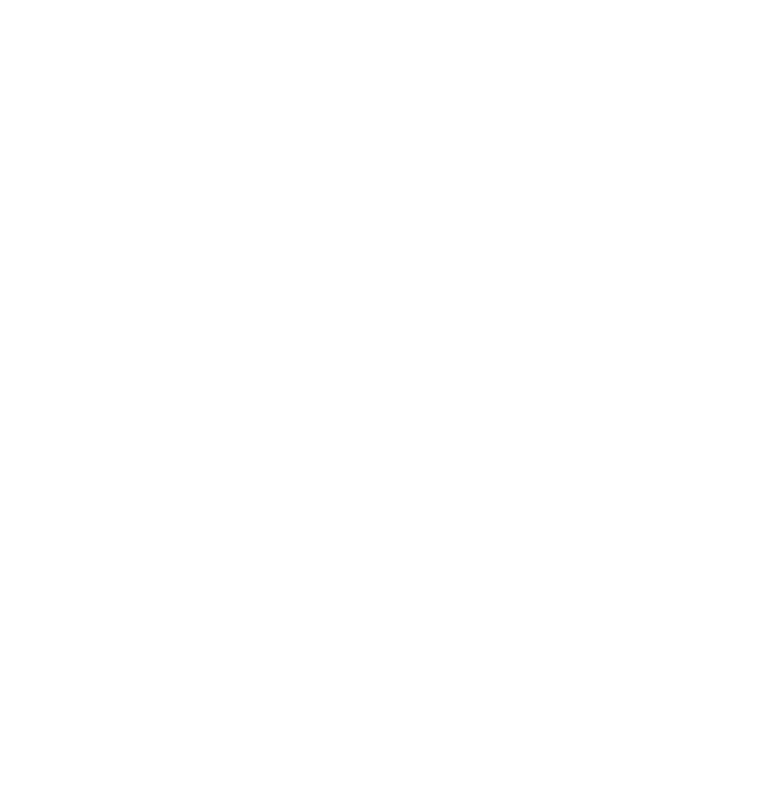
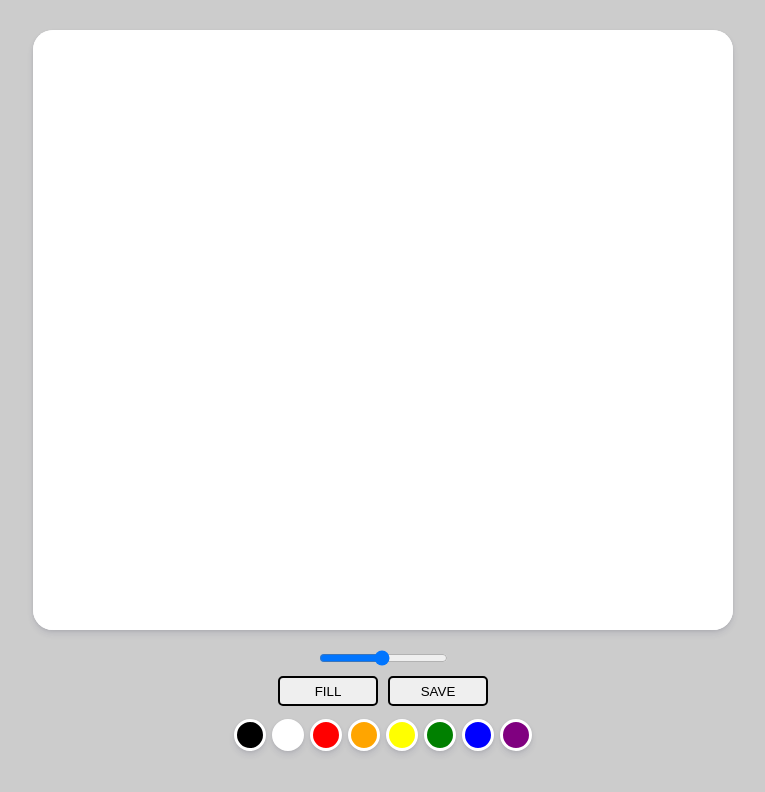
Before and after one commit to kimhy94128/PainJS, a plain HTML site: page index.html in a window 1280 px wide. Shown: the whole page, without its empty margins (257-1022 px from the left). Drawn offline with Linux system fonts and the light colour scheme.

Commit message:
paint js

```diff
--- /dev/null
+++ b/css/style.css
@@ -0,0 +1,55 @@
+/* 리셋 */
+* {
+  margin: 0;
+  padding: 0;
+  list-style: none;
+}
+
+body {
+  background-color: #ccc;
+  padding: 30px;
+  align-items: center;
+  display: flex;
+  flex-direction: column;
+}
+
+.canvas {
+  width: 700px;
+  height: 600px;
+  border-radius: 20px;
+  background-color: #fff;
+  box-shadow: 0 4px 6px rgba(50, 50, 93, 0.11), 0 1px 3px rgba(0, 0, 0, 0.08);
+  margin-bottom: 20px;
+}
+
+.controls {
+  text-align: center;
+}
+
+.controls input {
+  margin-bottom: 10px;
+}
+
+.controls_btn button {
+  border: 2px solid #000;;
+  border-radius: 5px;
+  width: 100px;
+  height: 30px;
+  margin: 0 3px 10px 3px;
+}
+
+.controls_colors {
+  display: flex;
+  justify-content: center;
+}
+
+.controls_colors .color {
+  cursor: pointer;
+  border: 3px solid #fff;
+  padding: 3px;
+  width: 20px;
+  height: 20px;
+  border-radius: 50%;
+  margin: 3px;
+  box-shadow: 0 4px 6px rgba(50, 50, 93, 0.11), 0 1px 3px rgba(0, 0, 0, 0.08);
+}
--- a/index.html
+++ b/index.html
@@ -4,8 +4,29 @@
   <meta charset="UTF-8">
   <meta name="viewport" content="width=device-width, initial-scale=1.0">
   <title>Paint Js</title>
+  <link rel="stylesheet" href="/css/style.css">
 </head>
 <body>
-
+  <canvas class="canvas"></canvas>
+  <div class="controls">
+    <div class="controls_range">
+      <input type="range" class="range" min="0.1" max="5.0" value="2.5" step="0.1">
+    </div>
+    <div class="controls_btn">
+      <button class="btn_mode">FILL</button>
+      <button class="btn_save">SAVE</button>
+    </div>
+      <div class='controls_colors'>
+        <div class="color active" style="background-color: black;"></div>
+        <div class="color" style="background-color: white;"></div>
+        <div class="color" style="background-color: red;"></div>
+        <div class="color" style="background-color: orange;"></div>
+        <div class="color" style="background-color: yellow;"></div>
+        <div class="color" style="background-color: green;"></div>
+        <div class="color" style="background-color: blue;"></div>
+        <div class="color" style="background-color: purple;"></div>
+      </div>
+  </div>
+  <script src="/js/app.js"></script>
 </body>
 </html>
--- /dev/null
+++ b/js/app.js
@@ -0,0 +1,84 @@
+const canvas = document.querySelector('.canvas');
+const ctx = canvas.getContext('2d');
+const colors = document.querySelectorAll('.color');
+const range = document.querySelector('.range');
+const btn_mode = document.querySelector('.btn_mode');
+const btn_save = document.querySelector('.btn_save');
+
+canvas.width = 700;
+canvas.height = 600;
+
+ctx.strokeStyle = 'black'
+ctx.fillStyle = 'white'
+ctx.fillRect(0, 0, 700, 600);
+
+let painting = false;
+let filling = false;
+
+function colorChange(){
+  const color = this.style.backgroundColor;
+  ctx.strokeStyle = color;
+  ctx.fillStyle = color;
+}
+
+function startPainting(){
+  painting = true;
+}
+
+function stopPainting(){
+  painting = false;
+}
+
+function onMouseMove(event){
+  const x = event.offsetX;
+  const y = event.offsetY;
+
+  if(!painting) {
+    ctx.beginPath();
+    ctx.moveTo(x, y);
+  } else {
+    ctx.lineTo(x, y);
+    ctx.stroke();
+  }
+}
+
+function handleRangeChange(){
+  ctx.lineWidth = this.value;
+}
+
+function changeMode(){
+  if(filling){
+    filling = false;
+    this.innerText = "FILL"
+  } else {
+    filling = true;
+    this.innerText = 'PAINT'
+  }
+}
+
+function handleCanvasClick(){
+  if(filling){
+    ctx.fillRect(0, 0, 700, 600);
+  }
+}
+
+function handleSaveClick() {
+  const image = canvas.toDataURL("image/jpeg");
+  const link = document.createElement("a");
+  link.href = image;
+  link.download = "PAINTJS[EXPORT]";
+  link.click();
+}
+
+colors.forEach(function(color){color.addEventListener('click', colorChange)})
+
+if(canvas){
+  canvas.addEventListener('mousedown', startPainting)
+  canvas.addEventListener('mouseup', stopPainting)
+  canvas.addEventListener('mousemove', onMouseMove)
+  canvas.addEventListener('mouseleave', stopPainting)
+  canvas.addEventListener('click', handleCanvasClick)
+}
+btn_mode.addEventListener('click', changeMode)
+range.addEventListener('change', handleRangeChange)
+btn_save.addEventListener('click', handleSaveClick);
```
